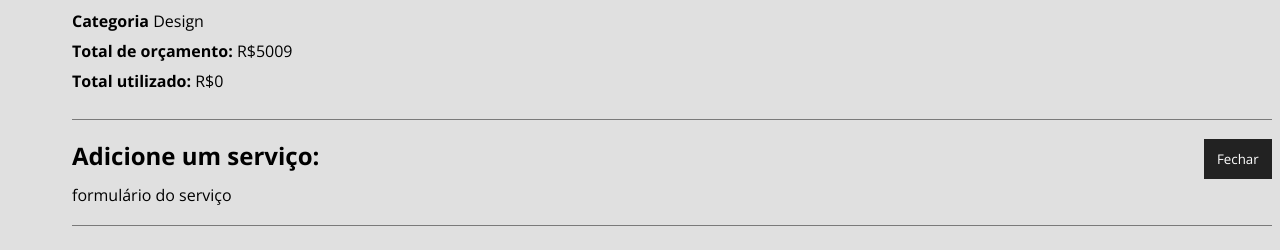
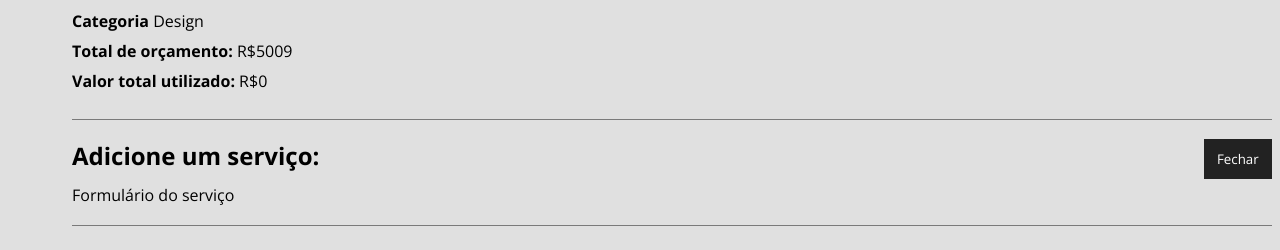
Before and after one commit to screm1n/costs-project, a React (Create React App) app in the folder costs/: page /project/30b5 in a window 1280 px wide. Both pictures are taken after a click on the button "Adicionar serviço". Shown: the part 208-458 px from the top of the page. Built offline with nearby package versions, Linux system fonts and the light colour scheme; data requests are answered from the project's data file; the HTML template or start-up script is replaced by a standard one.

Commit message:
text sintax adaptation

```diff
--- a/costs/src/components/pages/Project.js
+++ b/costs/src/components/pages/Project.js
@@ -37,7 +37,7 @@ function Project() {
         setMessage('')
 
         if(project.budget < project.cost) {
-           setMessage('O orçamento não pode ser menor que o custo do projeto.')
+           setMessage('O valor do orçamento não pode ser menor que o custo do projeto.')
            setType('error')
            return false
         }
@@ -86,7 +86,7 @@ function Project() {
                                     <span>Total de orçamento:</span> R${project.budget}
                                 </p>
                                 <p>
-                                    <span>Total utilizado:</span> R${project.cost}
+                                    <span>Valor total utilizado:</span> R${project.cost}
                                 </p>
 
 
@@ -106,7 +106,7 @@ function Project() {
                             {!showServiceForm ? 'Adicionar serviço' : 'Fechar'}
                         </button>
                         <div className={styles.project_info}>
-                            {showServiceForm && <div>formulário do serviço</div>}
+                            {showServiceForm && <div>Formulário do serviço</div>}
                         </div>
                     </div>
                     <h2>Serviços</h2>
```
